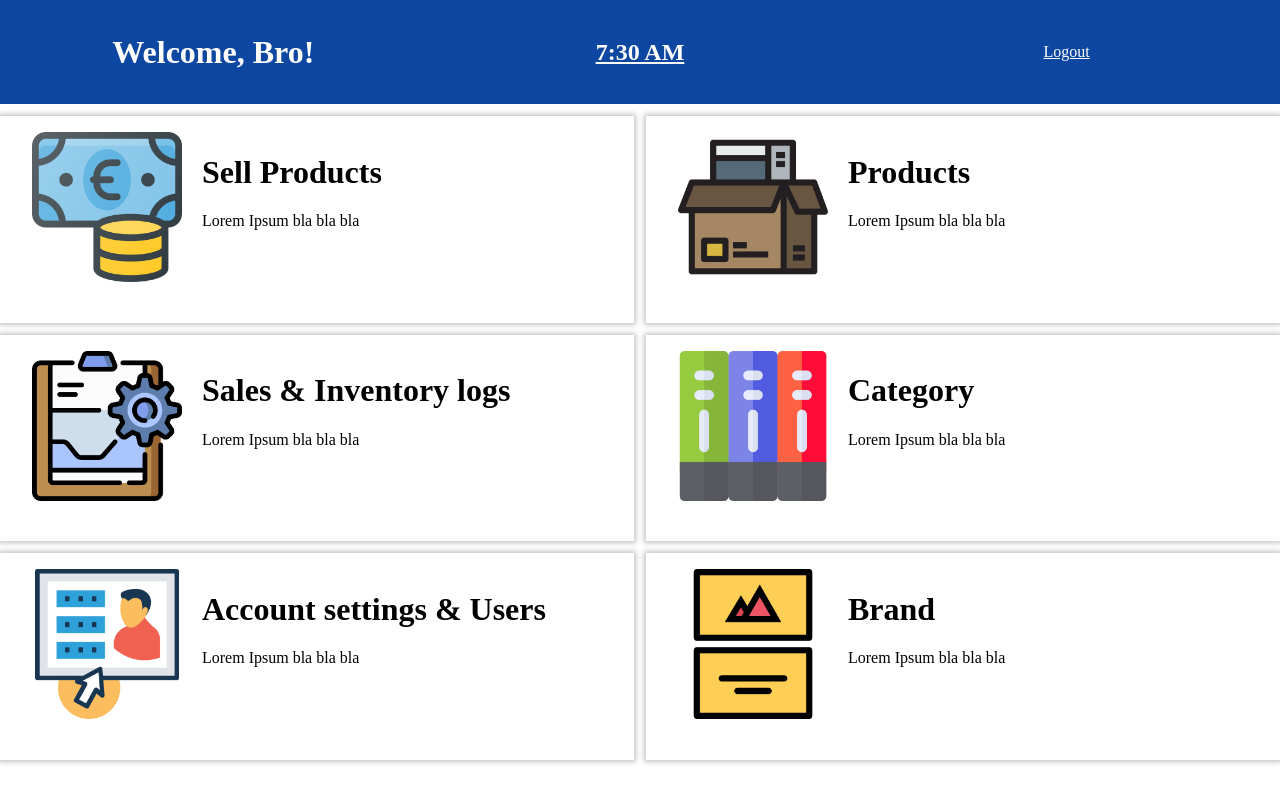
After one commit to jonathanfrancisco/Inventory-Management-System, a PHP site: page /home.php in a window 1280 px wide. The commit adds this page. Run offline with PHP 8.4, Linux system fonts and the light colour scheme.

Commit message:
Add dashboard page

```diff
--- a/assets/style.css
+++ b/assets/style.css
@@ -7,6 +7,10 @@ input[type="submit"] {
 
 input[type="submit"]:hover {
     opacity: 0.85;
+}
+
+a {
+    color: #fff;
 }
 
 /******************
@@ -48,3 +52,46 @@ input[type="submit"]:hover {
 .login__form input[type="submit"] {
     background-color: #1A237E;
 }
+
+
+/***********************
+    HOME / DASHBOARD
+************************/
+.home {
+    display: grid;
+    grid-template-rows: 80px repeat(auto-fit, 1fr);
+    grid-template-columns: repeat(4, 1fr);
+    grid-gap: .75em;
+    min-height: 95vh;
+    margin: 0;
+}
+
+.home__header {
+    grid-column: span 4;
+    display: grid;
+    grid-template-columns: repeat(3, 1fr);
+    justify-items: center;
+    align-items: center;
+    background: #0D47A1;
+    color: #fff;
+}
+
+.home__header__time {
+    text-decoration: underline;
+}
+
+.home__tile {
+    grid-column: span 2;
+    padding: 1em;
+    padding-left: 2em;
+    box-shadow: 0px 0px 5px 2px #c5c5c5;
+    display: grid;
+    grid-template-columns: 150px 1fr;
+    grid-gap: 20px;
+}
+
+
+.home__tile img {
+    width: 100%;
+    max-width: 150px;
+}
--- /dev/null
+++ b/home.php
@@ -0,0 +1,62 @@
+<!DOCTYPE html>
+<html lang="en">
+<head>
+    <meta charset="UTF-8">
+    <meta name="viewport" content="width=device-width, initial-scale=1.0">
+    <meta http-equiv="X-UA-Compatible" content="ie=edge">
+    <title>Home / Dashboard</title>
+    <link rel="stylesheet" href="assets/style.css">
+</head>
+<body class="home">
+
+    <div class="home__header">
+        <h1>Welcome, Bro!</h1>
+        <h2 class="home__header__time">7:30 AM</h2>
+        <a href="logout.php">Logout</a>
+    </div>
+
+    <div class="home__tile">
+        <img src="assets/images/sell.png">
+        <div class="home__tile__description">
+            <h1>Sell Products</h1>
+            <p>Lorem Ipsum bla bla bla</p>
+        </div>
+    </div>
+    <div class="home__tile">
+        <img src="assets/images/products.png">
+        <div class="home__tile__description">
+            <h1>Products</h1>
+            <p>Lorem Ipsum bla bla bla</p>
+        </div>
+    </div>
+    <div class="home__tile">
+        <img src="assets/images/logs.png">
+        <div class="home__tile__description">
+            <h1>Sales & Inventory logs</h1>
+            <p>Lorem Ipsum bla bla bla</p>
+        </div>
+    </div>
+    <div class="home__tile">
+        <img src="assets/images/category.png">
+        <div class="home__tile__description">
+            <h1>Category</h1>
+            <p>Lorem Ipsum bla bla bla</p>
+        </div>
+    </div>
+    <div class="home__tile">
+        <img src="assets/images/users.png">
+        <div class="home__tile__description">
+            <h1>Account settings & Users</h1>
+            <p>Lorem Ipsum bla bla bla</p>
+        </div>
+    </div>
+    <div class="home__tile">
+        <img src="assets/images/brand.png">
+        <div class="home__tile__description">
+            <h1>Brand</h1>
+            <p>Lorem Ipsum bla bla bla</p>
+        </div>
+    </div>
+
+</body>
+</html>
```
